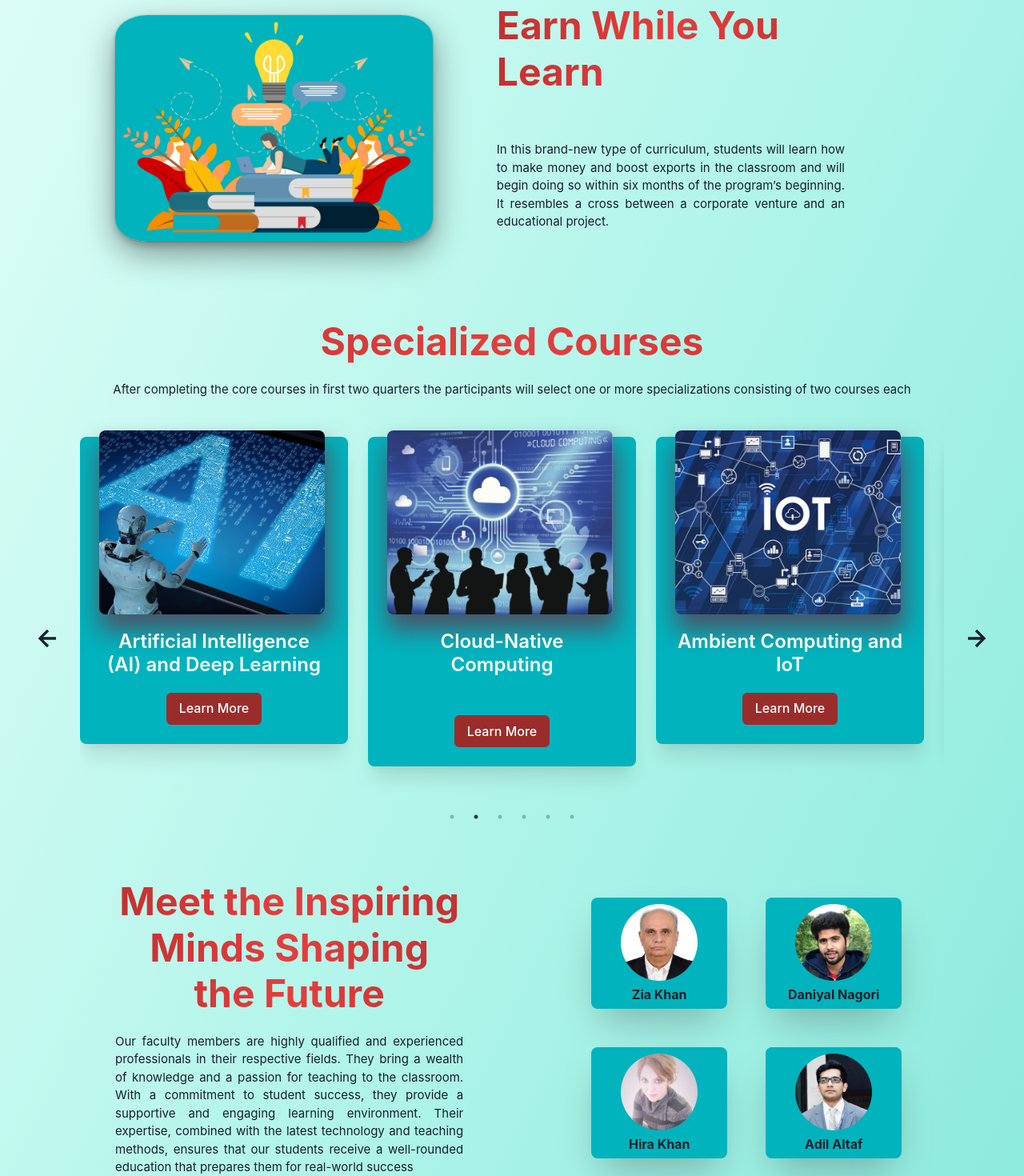
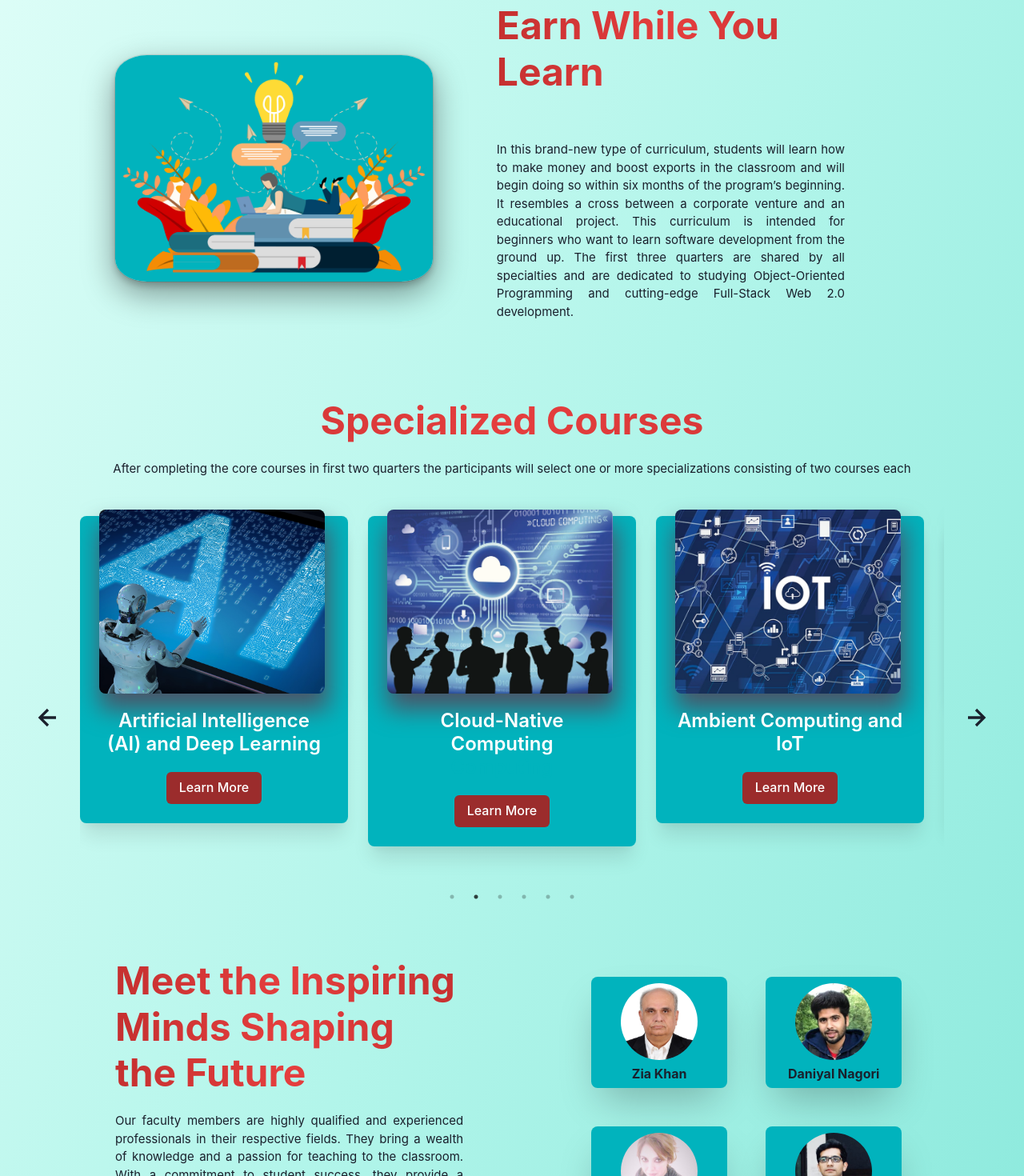
Before and after one commit to SidrahR/Syllabus-Website, a Next.js app: page / in a window 1280 px wide. Shown: the part 540-2010 px from the top of the page at 80% size. Built offline with nearby package versions, Linux system fonts and the light colour scheme.

Commit message:
after figma

```diff
--- a/app/components/Faculty.tsx
+++ b/app/components/Faculty.tsx
@@ -58,7 +58,7 @@ export default function Faculty() {
           fontSize={{ base: "3xl", md: "4xl", lg: "5xl" }}
           bgGradient="linear(to-l, red.600, red.500, red.600)"
           bgClip="text"
-          textAlign={"center"}
+          textAlign={"left"}
         >
           Meet the Inspiring Minds Shaping the Future
         </Heading>
--- a/app/components/Header.tsx
+++ b/app/components/Header.tsx
@@ -178,7 +178,11 @@ export default function Header() {
             In this brand-new type of curriculum, students will learn how to
             make money and boost exports in the classroom and will begin doing
             so within six months of the program’s beginning. It resembles a
-            cross between a corporate venture and an educational project.
+            cross between a corporate venture and an educational project. This
+            curriculum is intended for beginners who want to learn software
+            development from the ground up. The first three quarters are shared
+            by all specialties and are dedicated to studying Object-Oriented
+            Programming and cutting-edge Full-Stack Web 2.0 development.
           </Text>
         </VStack>
       </Flex>
```
